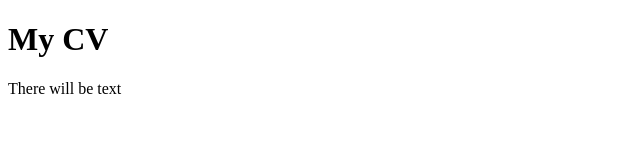
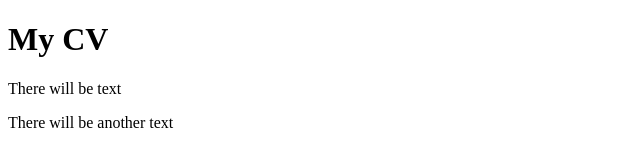
Before and after one commit to andrei-kriukov/rsschool-cv-temp, a plain HTML site: page index.html in a window 1280 px wide. Shown: the whole page, without its empty margins (0-640 px from the left). Drawn offline with Linux system fonts and the light colour scheme.

Commit message:
fix: add text to the index.html

```diff
--- a/index.html
+++ b/index.html
@@ -9,5 +9,6 @@
 <body>
     <h1>My CV</h1>
     <p> There will be text</p>
+    <p>There will be another text</p>
 </body>
 </html>
```
